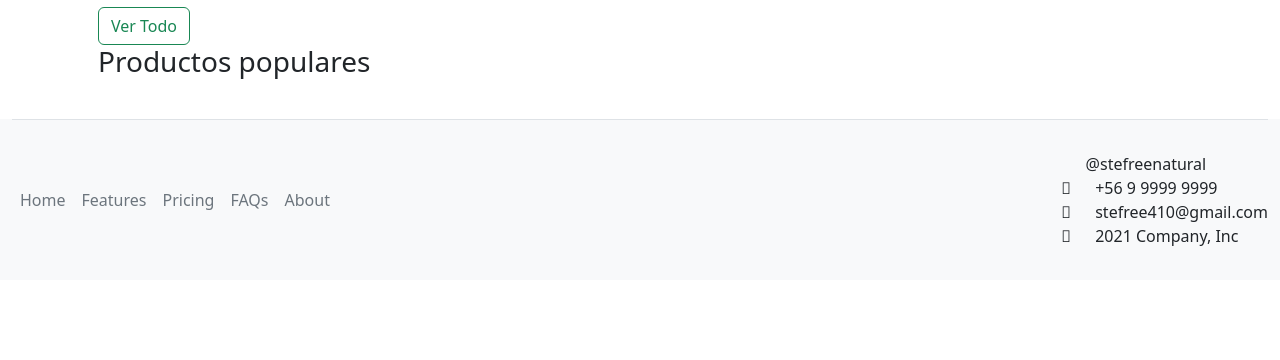
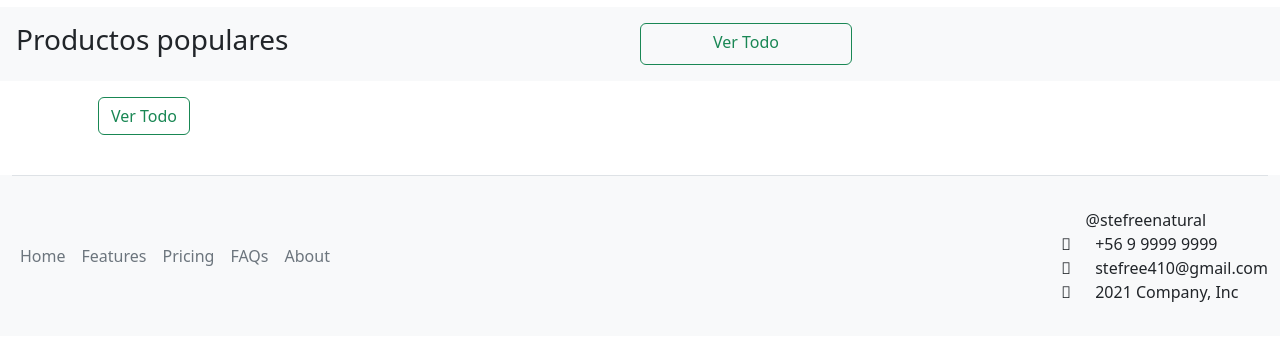
Before and after one commit to Alan-RamiMan/SteFree, a Django app: page / in a window 1280 px wide; the page is wider, and only the part inside the window is pictured. Shown: the part 845-1205 px from the top of that part. Before the commit the page ends 1091 px from the top of that part, so only its background shows below. Run offline with Django 4.2, Linux system fonts and the light colour scheme; data that the repository does not hold is empty.

Commit message:
actualizacion

```diff
--- a/ecommerce/settings.py
+++ b/ecommerce/settings.py
@@ -135,7 +135,7 @@ AUTH_PASSWORD_VALIDATORS = [
 # Internationalization
 # https://docs.djangoproject.com/en/4.1/topics/i18n/
 
-LANGUAGE_CODE = 'en-us'
+LANGUAGE_CODE = 'es-Es'
 
 TIME_ZONE = 'UTC'
 
--- a/templates/home.html
+++ b/templates/home.html
@@ -11,7 +11,7 @@
 </div> <!-- container //  -->
 </section> {% endcomment %}
 <div class="container-fluid ">
-	<div class="row col-md-6 offset-md-3 "  >
+	<div class="row col-md-6 offset-md-3 my-2 "  >
 	  <div id="carouselStefree" class="carousel slide" data-bs-ride="carousel">
 		<div class="carousel-inner ">
 		  <div class="carousel-item active">
@@ -35,13 +35,19 @@
 	  </div>
 	</div>
   </div>
+  <div class="container-fluid bg-light p-3">
+	<div class="row">
+		<h3 class="section-title col-md-6">Productos populares</h3>
+		<a href="{% url 'store' %}" class="btn btn-outline-success float-right col-md-2 ">Ver Todo</a>
+	</div>
+  </div>
 <!-- ========================= SECTION MAIN END// ========================= -->
 <!-- ========================= SECTION  ========================= -->
 <section class="section-name padding-y-sm">
 <div class="container">
 <header class="section-heading m-3">
 	<a href="{% url 'store' %}" class="btn btn-outline-success float-right">Ver Todo</a>
-	<h3 class="section-title">Productos populares</h3>
+	<!-- <h3 class="section-title">Productos populares</h3> -->
 </header><!-- sect-heading -->
 <div class="row">
 	{% for product in products %}
--- a/templates/includes/navbar.html
+++ b/templates/includes/navbar.html
@@ -39,6 +39,10 @@
             <span class="badge badge-pill bg-success mx-1">{{ cart_count }}</span>
             <span><i class="fas fa-shopping-cart fa-xl "></i></span>
           </a>
+          {% if user.is_admin %}
+            <a class="btn btn-outline-succes col-md-3 col-4" href="http://127.0.0.1:8000/admin/">Administrador</a>
+          {% endif %}
+
           {% if user.is_authenticated %}
           <a class="btn btn-outline-succes col-md-3 col-4" href="{% url 'logout' %}">Cerrar Sesion</a>
           <span class="col-md-3 col-2" href="#">@{{user.username}}</span>
@@ -46,6 +50,9 @@
 
           {% else %}
           <a class="btn btn-outline-succes col-md-3 col-4" href="{% url 'login' %}">Iniciar Sesion</a>
+          <a class="btn btn-outline-succes col-md-3 col-4" href="{% url 'registro' %}">Registrate</a>
+
+
 
           {% endif %}
 
--- a/templates/registration/login.html
+++ b/templates/registration/login.html
@@ -31,7 +31,10 @@
                         <form action="" method="post">
                             {% csrf_token %}
                             {{ form|crispy }}
-                            <a href="{% url 'home' %}" >Ir al home</a>
+                            <a href="{% url 'home' %}" >Ir al home</a> |
+                            <a href="{% url 'registro' %}" >Registrate</a>
+
+
                             <button type="submit" class="btn btn-primary my-3 offset-md-8" >Ingresar</button>
                     </div>
                 </div>
```
Also changed, not shown: store/forms.py (+7 -0 lines).
